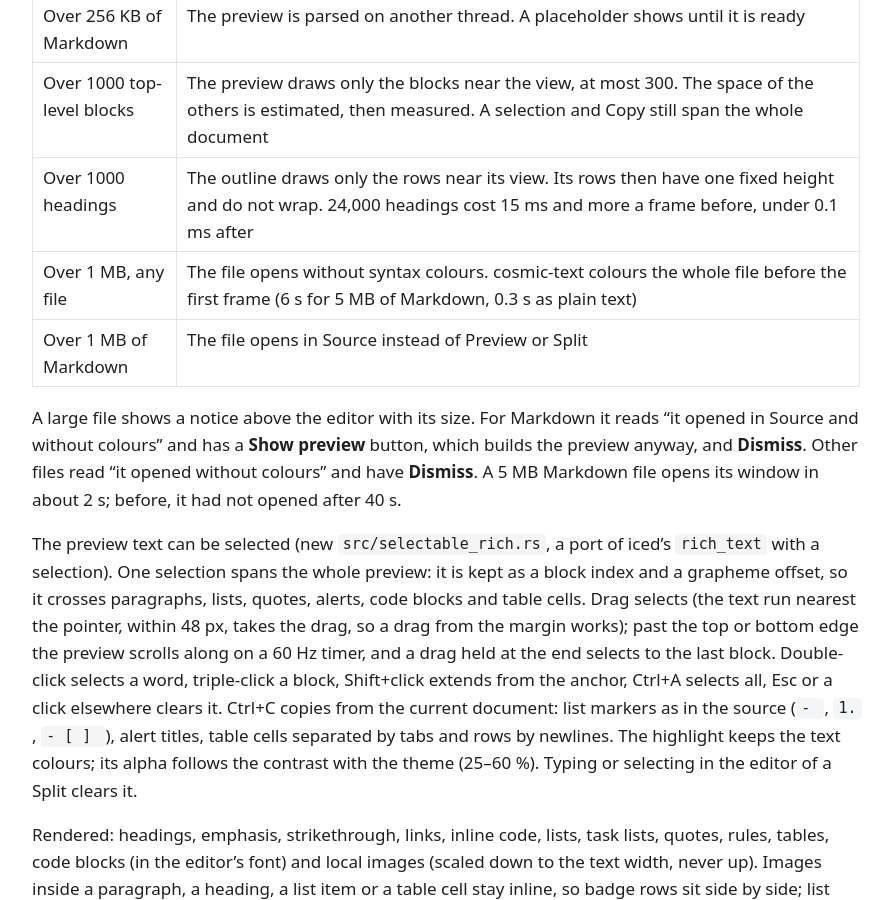
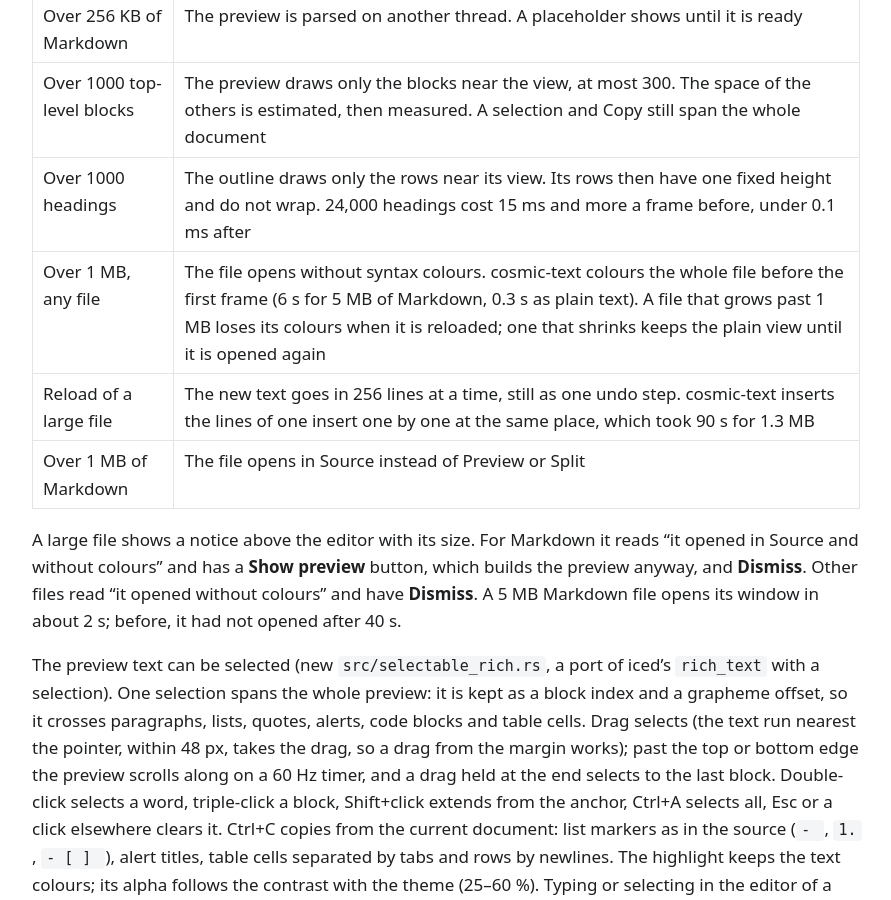
Before and after one commit to jwillmer/cosmic-desktop-extras, a Jekyll site: the page built from docs/text-editor.md, in a window 1280 px wide and 900 px high, scrolled down 2160 px. Shown: the whole window, without its empty margins (194-1085 px from the left). Built offline with Jekyll 4.4.1, drawn with Linux system fonts in a browser that asks for light colours; our own code applies the rules of GitHub Pages for plain Markdown files; some of the changed text lies outside the part shown.

Commit message:
Text editor docs: reload of large files, pipeless table rows
Co-Authored-By: Claude Opus 5.5 <noreply@anthropic.com>

```diff
--- a/docs/text-editor.md
+++ b/docs/text-editor.md
@@ -54,7 +54,8 @@ Big files open fast and stay responsive. The thresholds:
 | Over 256 KB of Markdown | The preview is parsed on another thread. A placeholder shows until it is ready |
 | Over 1000 top-level blocks | The preview draws only the blocks near the view, at most 300. The space of the others is estimated, then measured. A selection and Copy still span the whole document |
 | Over 1000 headings | The outline draws only the rows near its view. Its rows then have one fixed height and do not wrap. 24,000 headings cost 15 ms and more a frame before, under 0.1 ms after |
-| Over 1 MB, any file | The file opens without syntax colours. cosmic-text colours the whole file before the first frame (6 s for 5 MB of Markdown, 0.3 s as plain text) |
+| Over 1 MB, any file | The file opens without syntax colours. cosmic-text colours the whole file before the first frame (6 s for 5 MB of Markdown, 0.3 s as plain text). A file that grows past 1 MB loses its colours when it is reloaded; one that shrinks keeps the plain view until it is opened again |
+| Reload of a large file | The new text goes in 256 lines at a time, still as one undo step. cosmic-text inserts the lines of one insert one by one at the same place, which took 90 s for 1.3 MB |
 | Over 1 MB of Markdown | The file opens in Source instead of Preview or Split |
 
 A large file shows a notice above the editor with its size. For Markdown it reads "it opened in
@@ -268,6 +269,8 @@ In a Markdown table (`src/md_table.rs`), with Vim bindings off:
   the widest cell in its column, the delimiter row as wide as the column, alignment colons kept.
   Width counts East Asian wide characters and emoji as two columns (the `unicode-width` crate).
 - **Edit > Format table** aligns the table at the cursor without moving anywhere.
+- As in GitHub's Markdown, a line without a pipe inside a table is a row with one cell. A blank
+  line, a heading, a list item or a rule ends the table.
 
 The "/" menu item **Code block** puts the cursor right after the opening fence, to type the
 language; Enter then moves into the block.
```
